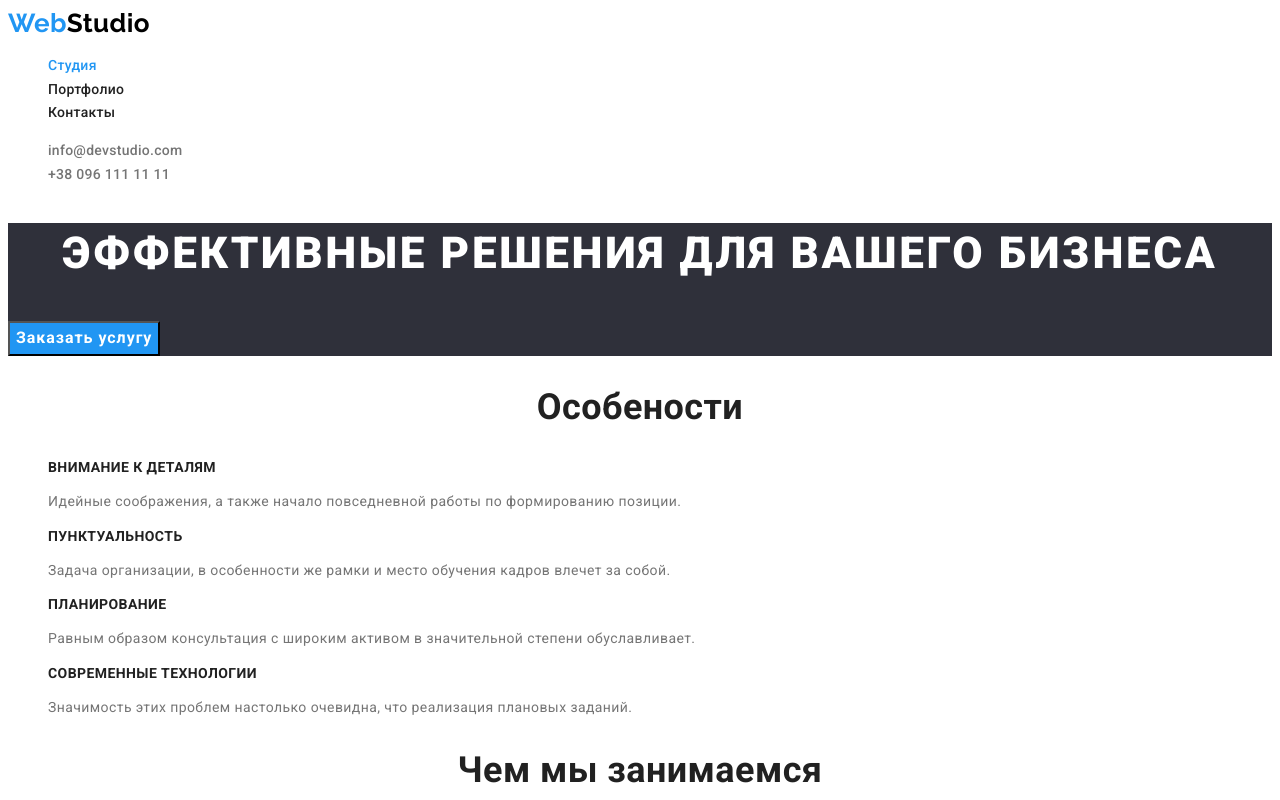
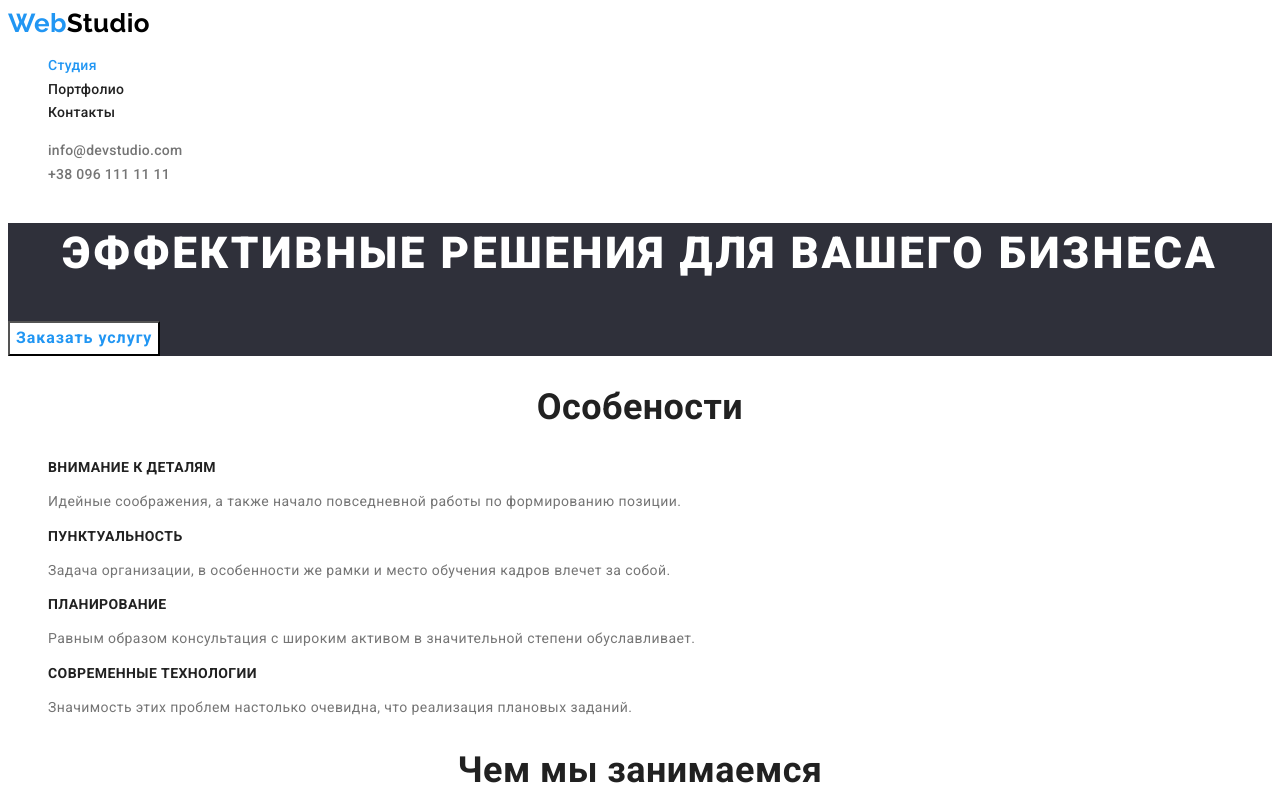
Before and after one commit to Kotvytska/goit-markup-hw-02, a plain HTML site: page index.html in a window 1280 px wide. In both pictures the pointer is over the button "Заказать услугу". Shown: the top 800 px of the page. Drawn offline with Linux system fonts and the light colour scheme.

Commit message:
добавляет эффект кнопке

```diff
--- a/css/style.css
+++ b/css/style.css
@@ -148,6 +148,11 @@ ul {
   background: var(--accent-color);
   color: var(--primary-white-color);
 }
+.button.primary:hover,
+.button.primary:focus {
+  color: var(--accent-color);
+  background: var(--primary-white-color);
+}
 .button.secondary {
   color: var(--title-text-color);
   background: var(--additional-color-section);
```
